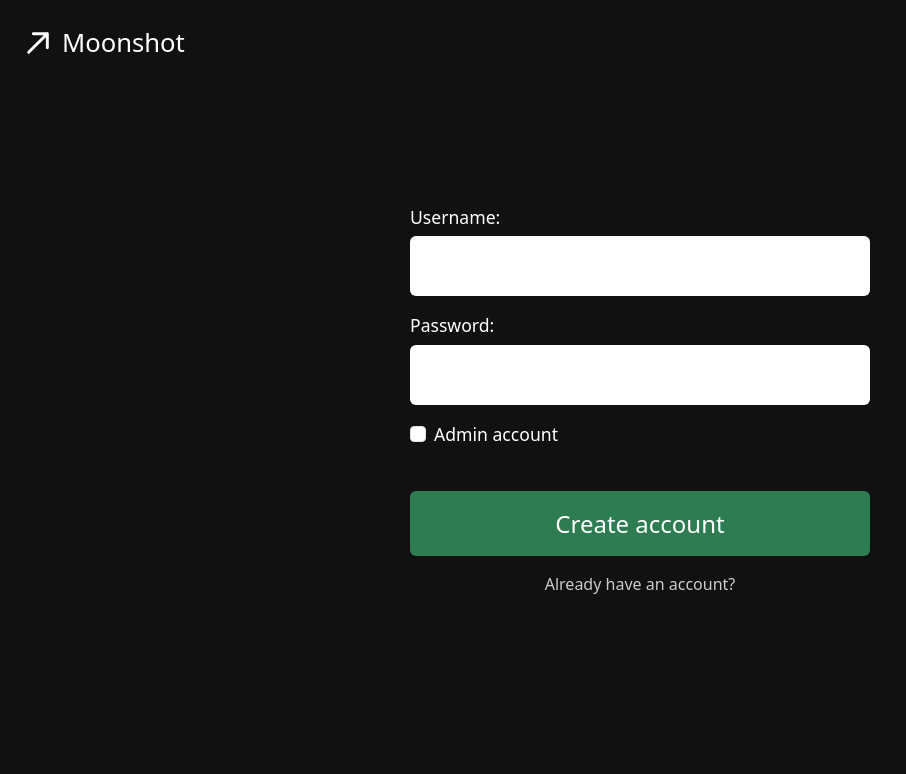
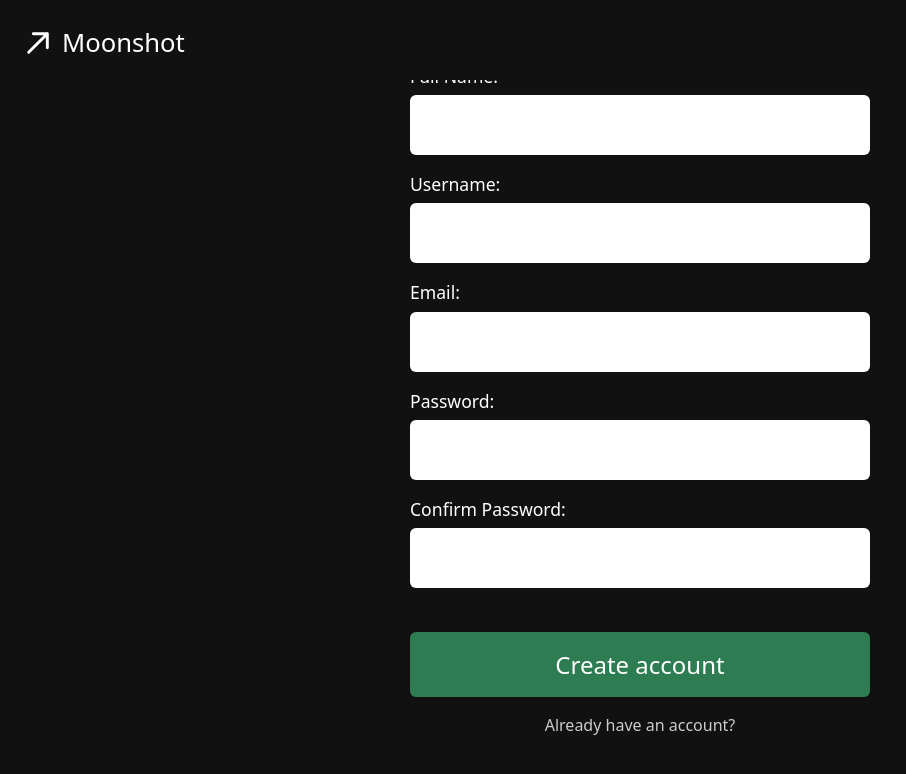
Before and after one commit to htphan9/IFT401-Team4-Capstone, a Flask app: page /register in a window 1280 px wide. Shown: the top 774 px of the page, without its empty margins (0-906 px from the left). Run offline with Flask 3, Linux system fonts and the light colour scheme.

Commit message:
Refactored registration page to include new columns in Users table. Dropped previous table

```diff
--- a/app.py
+++ b/app.py
@@ -22,8 +22,10 @@ login_manager.login_view = 'login'
 # User model with role-based access control
 class Users(UserMixin, db.Model):
     id = db.Column(db.Integer, primary_key=True)
-    username = db.Column(db.String(250), unique=True, nullable=False)
-    password = db.Column(db.String(250), nullable=False)
+    full_name = db.Column(db.String(255), nullable=False)
+    username = db.Column(db.String(39), unique=True, nullable=False)
+    password = db.Column(db.String(255), nullable=False)
+    email = db.Column(db.String(255), nullable=False)
     role = db.Column(db.String(50), default="user", nullable=False)
 
 # Initialize database
@@ -39,15 +41,20 @@ def load_user(user_id):
 @app.route('/register', methods=["GET", "POST"])
 def register():
     if request.method == "POST":
+        password = request.form.get("password")
+        confirm_password = request.form.get("confirm_password")
+
+        if password != confirm_password:
+            return render_template("sign_up.html", error="Passwords do not match.")
+
         hashed_password = bcrypt.generate_password_hash(request.form.get("password")).decode('utf-8')
 
-        is_admin = request.form.get("is_admin") == "on"
-        role = "admin" if is_admin else "user"
-
         user = Users(
+            full_name=request.form.get("full_name"),
             username=request.form.get("username"),
             password=hashed_password,
-            role=role
+            email=request.form.get("email"),
+            role="user"
         )
         db.session.add(user)
         db.session.commit()
--- /dev/null
+++ b/static/js/sign_up.js
@@ -0,0 +1,12 @@
+// https://getbootstrap.com/docs/5.3/forms/validation/
+    document.querySelector("form").addEventListener("submit", function(e) {
+        var password = document.getElementById("password").value;
+        var confirm = document.getElementById("confirm_password");
+
+        if (password !== confirm.value) {
+            e.preventDefault();
+            confirm.classList.add("is-invalid");
+        } else {
+            confirm.classList.remove("is-invalid");
+        }
+    });
--- a/templates/sign_up.html
+++ b/templates/sign_up.html
@@ -19,17 +19,29 @@
     <div class="page-center">
         <div class="form-wrapper">
             <form action="#" method="post">
+                {% if error %}
+                <div class="alert alert-danger py-2" role="alert">{{ error }}</div>
+                {% endif %}
+                <div class="mb-3">
+                    <label for="full_name" class="form-label">Full Name:</label>
+                    <input type="text" class="form-control" id="full_name" name="full_name" required>
+                </div>
                 <div class="mb-3">
                     <label for="username" class="form-label">Username:</label>
                     <input type="text" class="form-control" id="username" name="username" required>
                 </div>
                 <div class="mb-3">
+                    <label for="email" class="form-label">Email:</label>
+                    <input type="email" class="form-control" id="email" name="email" required>
+                </div>
+                <div class="mb-3">
                     <label for="password" class="form-label">Password:</label>
                     <input type="password" class="form-control" id="password" name="password" required>
                 </div>
-                <div class="mb-4 d-flex align-items-center gap-2">
-                    <input type="checkbox" class="form-check-input m-0" id="is_admin" name="is_admin">
-                    <label for="is_admin" class="form-label m-0">Admin account</label>
+                <div class="mb-4">
+                    <label for="confirm_password" class="form-label">Confirm Password:</label>
+                    <input type="password" class="form-control" id="confirm_password" name="confirm_password" required>
+                    <div class="invalid-feedback">Passwords do not match.</div>
                 </div>
                 <button type="submit" class="btn btn-green">Create account</button>
             </form>
@@ -41,5 +53,5 @@
 {% endblock %}
 
 {% block extra_js %}
-
+    <script src="{{ url_for('static', filename='js/sign_up.js') }}"></script>
 {% endblock %}
```
